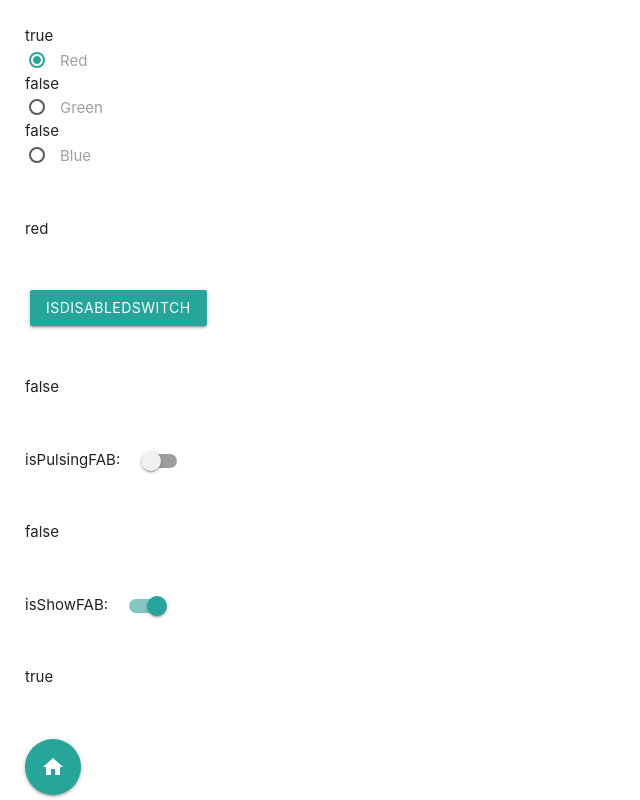
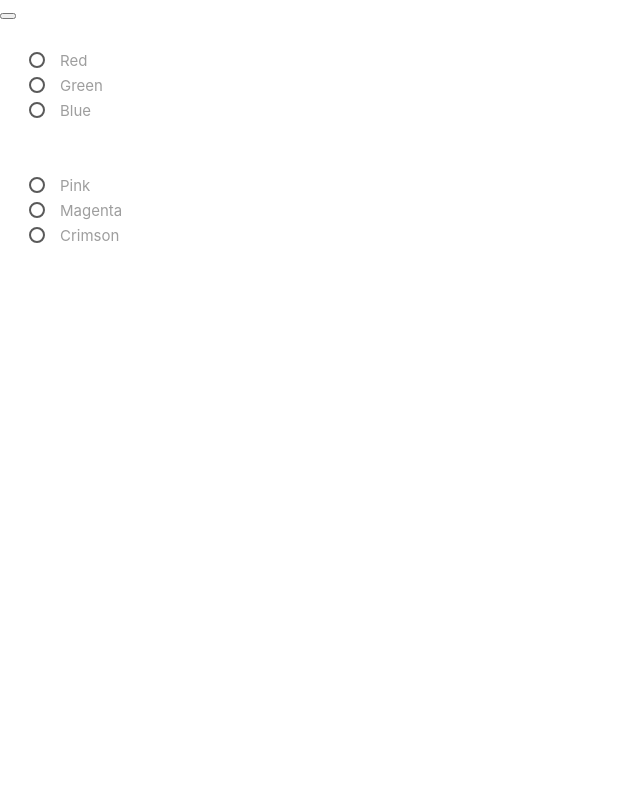
Before and after one commit to Spectr67/custom-elements, a Vue app: page / in a window 1280 px wide. Shown: the top 800 px of the page, without its empty margins (0-640 px from the left). Built offline with nearby package versions, Linux system fonts and the light colour scheme.

Commit message:
Implemented: MRadioGroup

```diff
--- a/src/App.vue
+++ b/src/App.vue
@@ -1,17 +1,18 @@
 <script>
 import TestContainerA from './TestContainerA.vue'
-import TestContainerB from './TestContainerB.vue'
+import TestContainerC from './TestContainerC.vue'
 
 export default {
-  components: { TestContainerA, TestContainerB },
+  components: { TestContainerA, TestContainerC },
 }
 </script>
 <template>
+  <!--
   <div>
-    <TestContainerB />
-  </div>
+    <TestContainerA />
+  </div> -->
 
   <div>
-    <TestContainerA />
+    <TestContainerC />
   </div>
 </template>
--- a/src/TestContainerB.vue
+++ /dev/null
@@ -1,38 +0,0 @@
-<script>
-import MRadio from './components/MRadio.vue'
-
-export default {
-  components: { MRadio },
-
-  data() {
-    return {
-      colors: ['red', 'green', 'blue'],
-      selectedColor: 'red',
-    }
-  },
-}
-</script>
-
-<template>
-  <section>
-    <article>
-      <MRadio
-        v-for="color in colors"
-        :key="color"
-        name="color"
-        :value="color"
-        :selectedValue="selectedColor"
-        @update:selectedValue="selectedColor = $event"
-      />
-    </article>
-    <article>
-      {{ selectedColor }}
-    </article>
-  </section>
-</template>
-
-<style scoped>
-article {
-  padding: 25px;
-}
-</style>
--- /dev/null
+++ b/src/TestContainerC.vue
@@ -0,0 +1,56 @@
+<script>
+import MRadioGroup from './components/MRadioGroup.vue'
+
+export default {
+  components: { MRadioGroup },
+
+  data() {
+    return {
+      colors: ['red', 'green', 'blue'],
+      colors: ['red', 'green', 'blue'],
+      exteriorColor: '',
+      interiorColor: '',
+      badColors: ['red', 'green', 'blue'],
+      goodColors: ['pink', 'magenta', 'crimson'],
+      superColor: '',
+    }
+  },
+}
+</script>
+
+<template>
+  <button @click="colors.push('pink')"></button>
+  <section>
+    <article>
+      <MRadioGroup name="bad" :values="badColors" v-model="superColor" />
+    </article>
+    <article>
+      <MRadioGroup name="good" :values="goodColors" v-model="superColor" />
+    </article>
+    <article>
+      <h1>{{ superColor }}</h1>
+    </article>
+  </section>
+
+  <!-- <section>
+    <article>
+      <MRadioGroup name="exterior" :values="colors" v-model="exteriorColor" />
+    </article>
+    <article>
+      <MRadioGroup name="interior" :values="colors" v-model="interiorColor" />
+    </article>
+
+    <article>
+      <h1>{{ exteriorColor }}</h1>
+    </article>
+    <article>
+      <h1>{{ interiorColor }}</h1>
+    </article>
+  </section> -->
+</template>
+
+<style scoped>
+article {
+  padding: 25px;
+}
+</style>
--- a/src/components/MRadio.vue
+++ b/src/components/MRadio.vue
@@ -1,12 +1,10 @@
 <script>
 export default {
-  props: ['name', 'value', 'selectedValue'],
+  props: ['name', 'value', 'selected'],
+
+  emits: ['update:selected'],
 
   computed: {
-    isChecked() {
-      return this.selectedValue === this.value
-    },
-
     capitalCasedValue() {
       return this.value[0].toUpperCase() + this.value.slice(1)
     },
@@ -15,7 +13,6 @@ export default {
 </script>
 
 <template>
-  {{ isChecked }}
   <div>
     <label>
       <input
@@ -23,8 +20,8 @@ export default {
         type="radio"
         :name
         :value
-        :checked="isChecked"
-        @change="$emit('update:selectedValue', value)"
+        :checked="selected === value"
+        @change="$emit('update:selected', $event.target.value)"
       />
       <span>{{ capitalCasedValue }}</span>
     </label>
--- /dev/null
+++ b/src/components/MRadioGroup.vue
@@ -0,0 +1,24 @@
+<script>
+import MRadio from './MRadio.vue'
+
+export default {
+  components: { MRadio },
+
+  props: ['name', 'values', 'modelValue'],
+
+  emits: ['update:model-value'],
+}
+</script>
+
+<template>
+  <div>
+    <MRadio
+      v-for="value of values"
+      :key="value"
+      :name
+      :value
+      :selected="selected"
+      @update:selected="$emit('update:model-value', $event)"
+    />
+  </div>
+</template>
```
